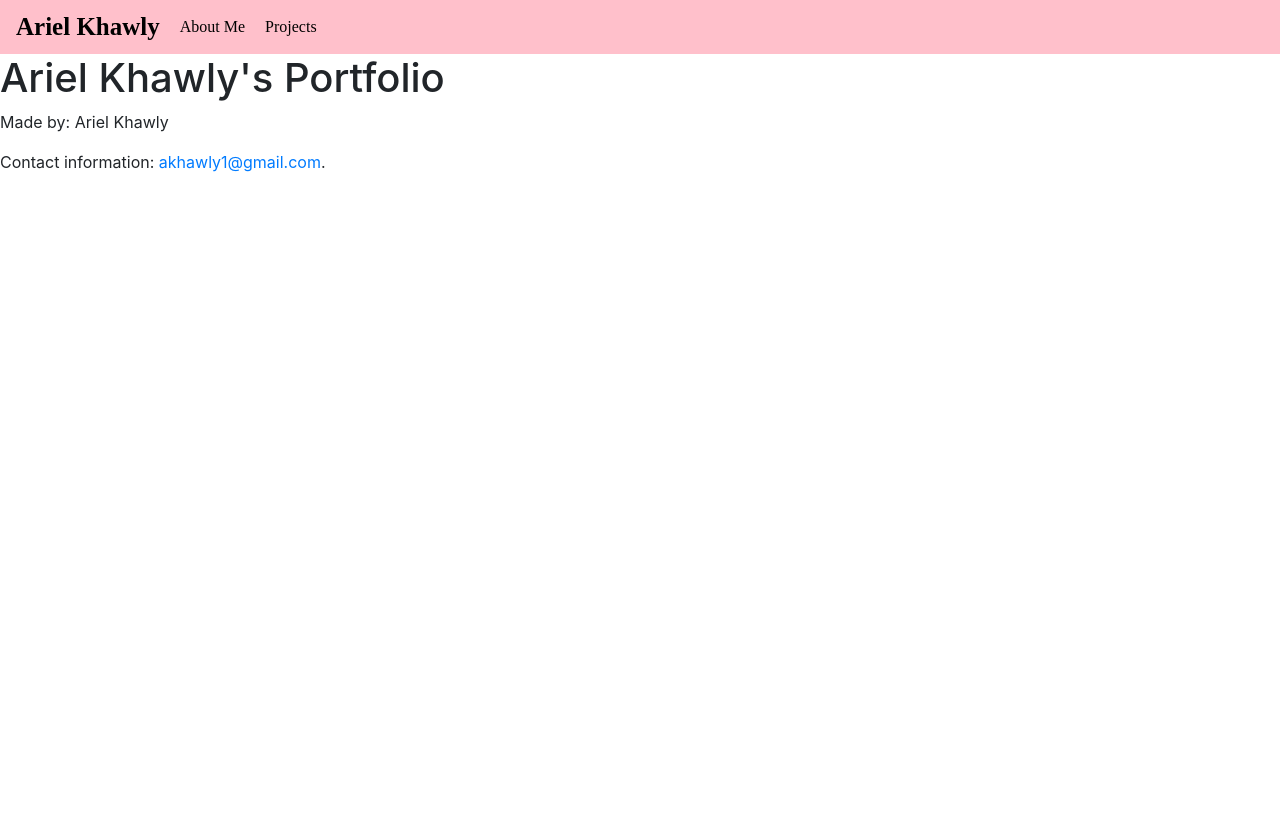
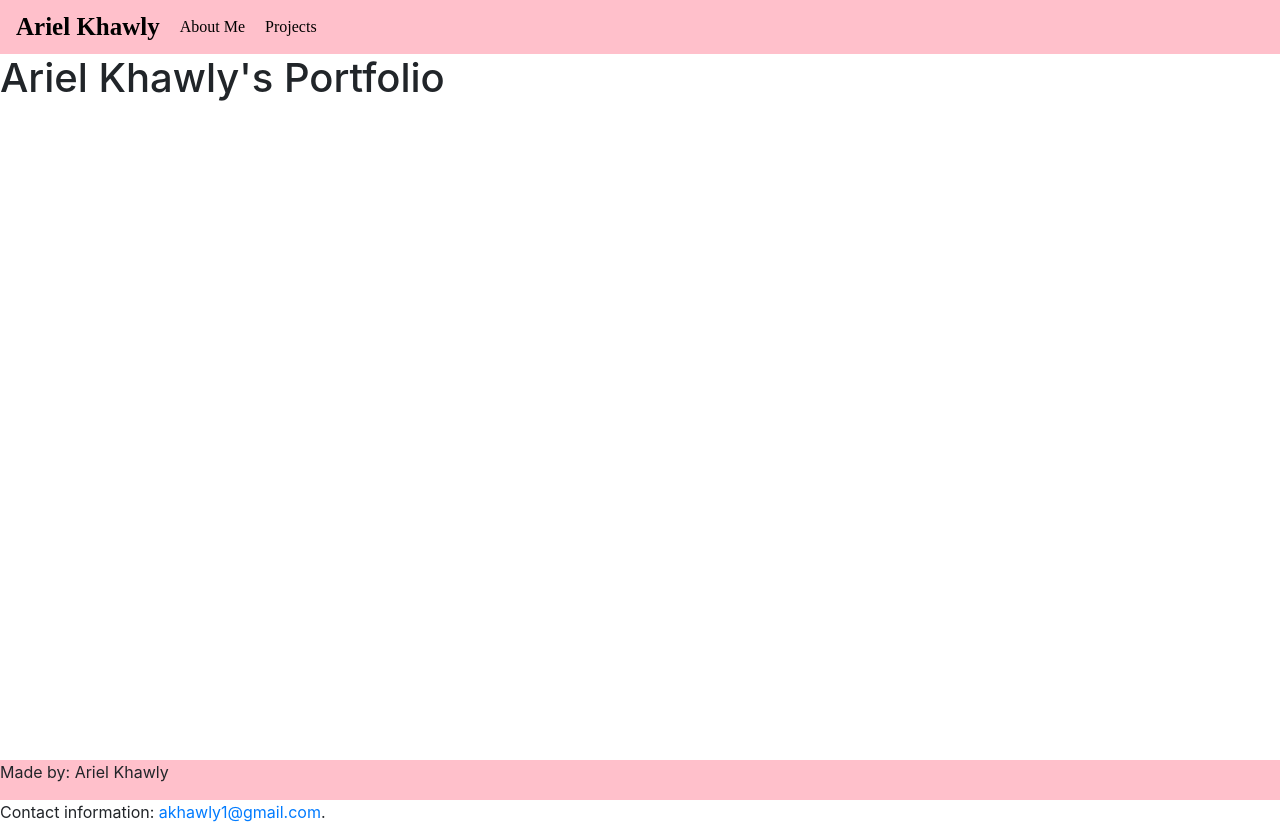
Before and after one commit to arielkhawly/homework-20, a React (Create React App) app in the folder portfolio/: page / in a window 1280 px wide. Before the commit the page ends 800 px from the top, so only its background shows below. Built offline with nearby package versions, Linux system fonts and the light colour scheme.

Commit message:
footer position and styling

```diff
--- a/portfolio/src/components/Footer.js
+++ b/portfolio/src/components/Footer.js
@@ -1,8 +1,9 @@
 import React from "react";
+import './assets/Footer.css'
 
 function Footer() {
     return (
-        <footer>
+        <footer className='footer'>
             <p>Made by: Ariel Khawly</p>
             <p>Contact information: <a href="mailto:akhawly1@gmail.com">
                 akhawly1@gmail.com</a>.</p>
--- /dev/null
+++ b/portfolio/src/components/assets/Footer.css
@@ -0,0 +1,7 @@
+.footer {
+    background-color: pink;
+    position: absolute;
+  bottom: 0;
+  width: 100%;
+  height: 2.5rem;
+}
--- a/portfolio/src/pages/About.js
+++ b/portfolio/src/pages/About.js
@@ -1,8 +1,12 @@
-import React from "react";
+import React, { Fragment } from "react";
 
 function About() {
-    return(
-        <h2>ABOUT ME</h2>
+    return (
+        <Fragment>
+            <h2>ABOUT ME</h2>
+            <p>Here is my Linkedin: </p>
+            <p>Here is my Github: </p>
+        </Fragment>
     )
 }
 
```
